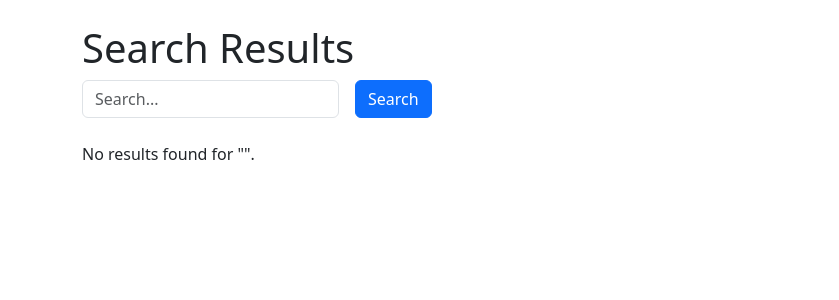
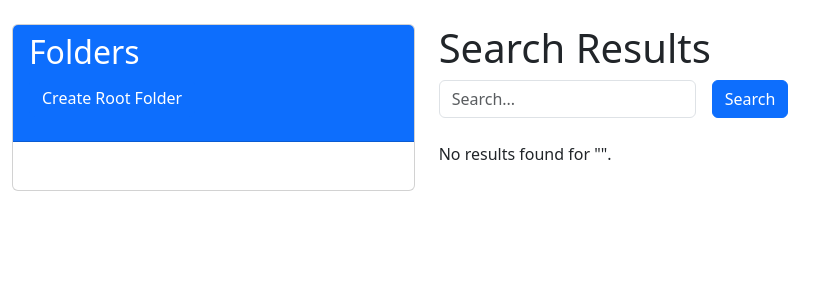
Before and after one commit to sheikhrokonuzzman34/Django-Dynamic-Model-and-Field-Project, a Django app: page /search/ in a window 1280 px wide. Shown: the part 56-356 px from the top of the page, without its empty margins (0-839 px from the left). Run offline with Django 5.2, Linux system fonts and the light colour scheme; data that the repository does not hold is empty.

Commit message:
folder create add fix

```diff
--- a/core/settings.py
+++ b/core/settings.py
@@ -68,6 +68,7 @@ TEMPLATES = [
                 'django.template.context_processors.request',
                 'django.contrib.auth.context_processors.auth',
                 'django.contrib.messages.context_processors.messages',
+                'dynamic_app.context_processors.folder_hierarchy',
             ],
         },
     },
--- /dev/null
+++ b/dynamic_app/context_processors.py
@@ -0,0 +1,8 @@
+from .models import Folder
+
+def folder_hierarchy(request):
+    """
+    A context processor to provide folder hierarchy to all templates.
+    """
+    folders = Folder.objects.filter(parent=None)  # Fetch top-level folders
+    return {'folders': folders}
--- a/dynamic_app/models.py
+++ b/dynamic_app/models.py
@@ -127,7 +127,7 @@ class DynamicFieldFile(models.Model):
 class Folder(models.Model):
     name = models.CharField(max_length=255,default="Project Folder")
     parent = models.ForeignKey(
-        'self', on_delete=models.CASCADE, null=True, blank=True, related_name='subfolders'
+        'self', on_delete=models.RESTRICT, null=True, blank=True, related_name='subfolders'
     )
 
     def __str__(self):
--- a/dynamic_app/templates/base_generic.html
+++ b/dynamic_app/templates/base_generic.html
@@ -5,16 +5,36 @@
     <meta name="viewport" content="width=device-width, initial-scale=1.0">
     <title>Dynamic Model System</title>
     <link href="https://cdn.jsdelivr.net/npm/bootstrap@5.3.0/dist/css/bootstrap.min.css" rel="stylesheet">
+    <link href="https://cdn.jsdelivr.net/npm/bootstrap-icons/font/bootstrap-icons.css" rel="stylesheet">
+
 </head>
 <body>
     <nav class="navbar navbar-expand-lg navbar-dark bg-dark">
         <div class="container">
             <a class="navbar-brand" href="{% url 'model_list' %}">Dynamic Models</a>
-
         </div>
     </nav>
 
-    <div class="container mt-4">
+    <div class="container-fluid mt-4">
+        <div class="row">
+            <!-- Sidebar -->
+            <div class="col-md-4">
+                <div class="card">
+                    <div class="card-header bg-primary text-white">
+                        <h2>Folders</h2>
+                        <a href="{% url 'folder_create' %}" class="btn btn-primary mb-3">Create Root Folder</a>
+                    </div>
+                    <div class="card-body">
+                        <ul class="list-unstyled">
+                            {% include "dynamic_models/folder_tree.html" with folders=folders %}
+                        </ul>
+                    </div>
+                </div>
+            </div>
+
+
+            <!-- Main content -->
+            <div class="col-md-8">
                 {% if messages %}
                     {% for message in messages %}
                         <div class="alert alert-{{ message.tags }}">
@@ -26,7 +46,10 @@
                 {% block content %}
                 {% endblock %}
             </div>
+        </div>
+    </div>
 
     <script src="https://cdn.jsdelivr.net/npm/bootstrap@5.3.0/dist/js/bootstrap.bundle.min.js"></script>
+
 </body>
 </html>
--- a/dynamic_app/templates/dynamic_models/folder_list.html
+++ b/dynamic_app/templates/dynamic_models/folder_list.html
@@ -19,6 +19,7 @@
         {% empty %}
             <p>No folders found.</p>
         {% endfor %}
+
     </div>
 </div>
 {% endblock %}
--- /dev/null
+++ b/dynamic_app/templates/dynamic_models/folder_tree.html
@@ -0,0 +1,20 @@
+{% for folder in folders %}
+<li>
+
+
+    <!-- Folder name -->
+    <i class="bi bi-folder-fill text-warning"></i>
+    <a href="{% url 'folder_detail' folder.id %}">{{ folder.name }}</a>
+
+    <!-- Right icon to add a folder under this child folder -->
+    <a href="{% url 'subfolder_create' folder.id %}" class="text-success ms-2">
+        <i class="bi bi-plus-circle"></i>
+    </a>
+
+    {% if folder.subfolders.all %}
+    <ul class="ms-3">
+        {% include "dynamic_models/folder_tree.html" with folders=folder.subfolders.all %}
+    </ul>
+    {% endif %}
+</li>
+{% endfor %}
--- a/dynamic_app/views.py
+++ b/dynamic_app/views.py
@@ -30,7 +30,7 @@ def folder_create(request, parent_id=None):
                 folder.parent = parent_folder
             folder.save()
             messages.success(request, 'Folder created successfully!')
-            return redirect('folder_list')
+            return redirect('/')
     else:
         form = FolderForm()
 
```
Lines whose indentation alone changed are shown as unchanged.
